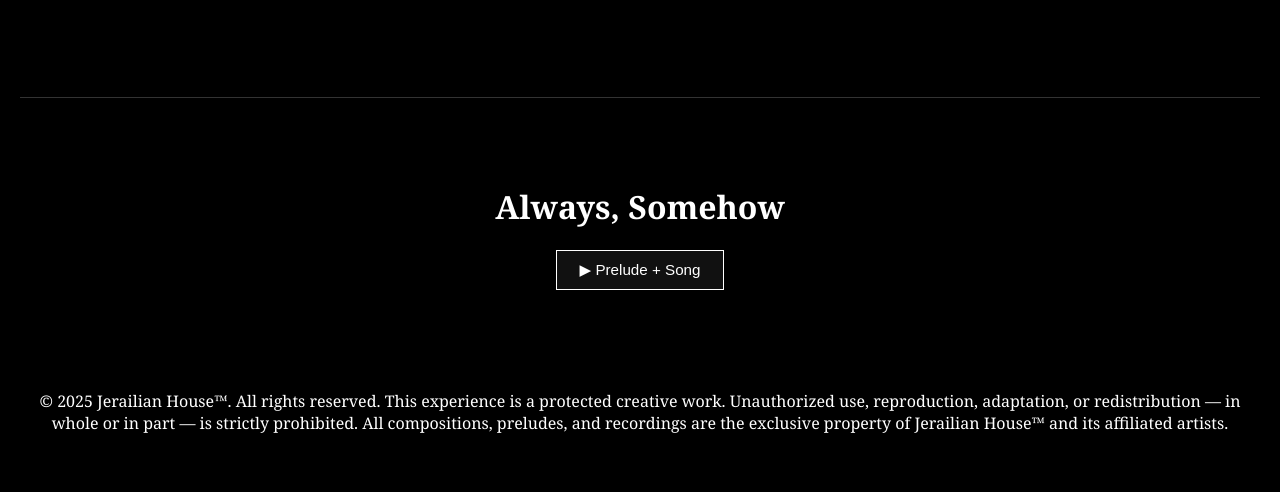
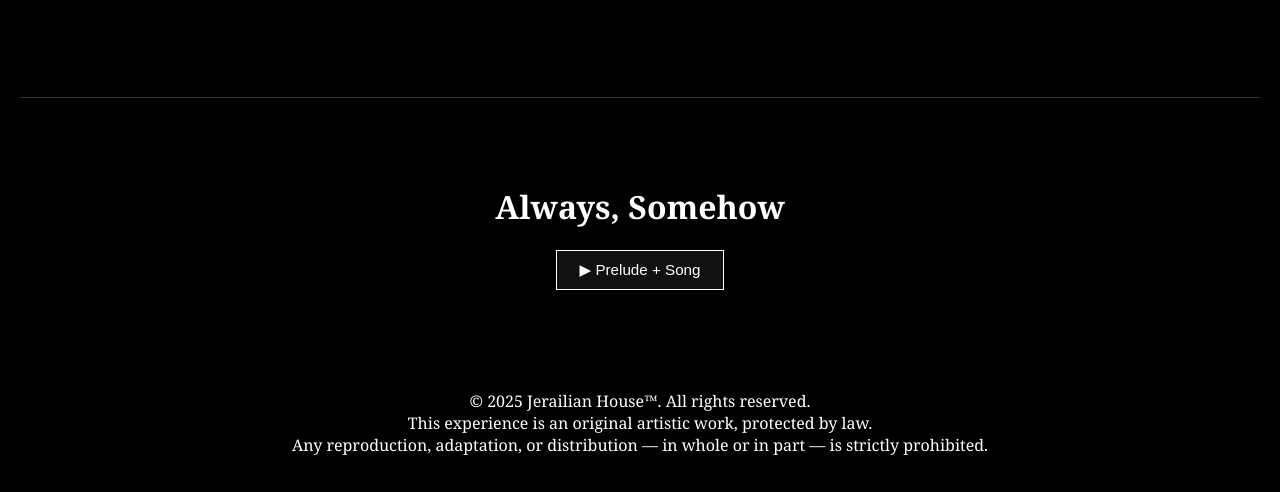
Before and after one commit to Exyro2025/three-ways-to-say-i-love-you, a plain HTML site: page listening-room.html in a window 1280 px wide. Shown: the part 661-1153 px from the top of the page. Before the commit the page ends 1131 px from the top, so only its background shows below. Drawn offline with Linux system fonts and the light colour scheme.

Commit message:
Update listening-room.html

```diff
--- a/listening-room.html
+++ b/listening-room.html
@@ -38,10 +38,9 @@
 
    <footer class="footer">
   <p>
-    © 2025 Jerailian House™. All rights reserved.
-    This experience is a protected creative work.
-    Unauthorized use, reproduction, adaptation, or redistribution — in whole or in part — is strictly prohibited.
-    All compositions, preludes, and recordings are the exclusive property of Jerailian House™ and its affiliated artists.
+    © 2025 Jerailian House™. All rights reserved.<br />
+    This experience is an original artistic work, protected by law.<br />
+    Any reproduction, adaptation, or distribution — in whole or in part — is strictly prohibited.
   </p>
 </footer>
 
```
